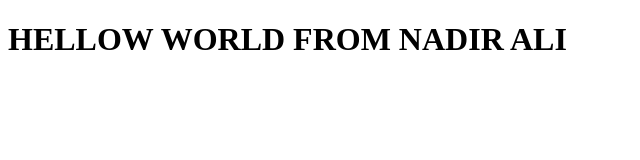
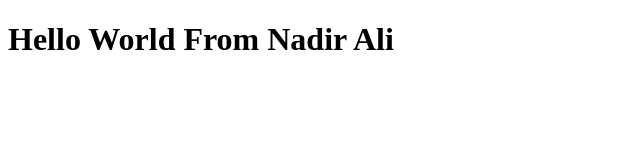
Before and after one commit to nadirdeveloper/bootcamp2020, a plain HTML site: page index.html in a window 1280 px wide. Shown: the whole page, without its empty margins (0-640 px from the left). Drawn offline with Linux system fonts and the light colour scheme.

Commit message:
updated index.html
update index.html for testing

```diff
--- a/index.html
+++ b/index.html
@@ -7,7 +7,7 @@
 </head>
 <body>
     <div>
-        <h1>HELLOW WORLD FROM NADIR ALI</h1>
+        <h1>Hello World From Nadir Ali</h1>
     </div>
 </body>
 </html>
```
